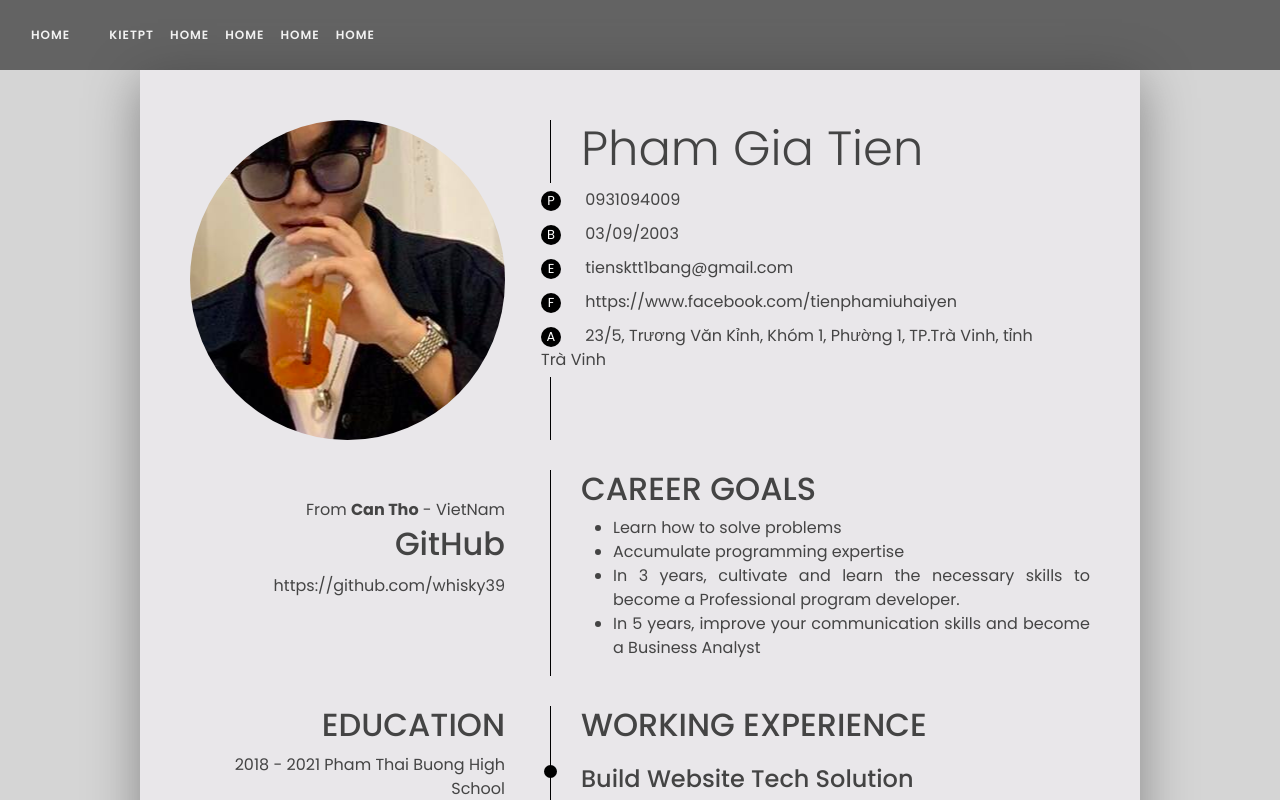
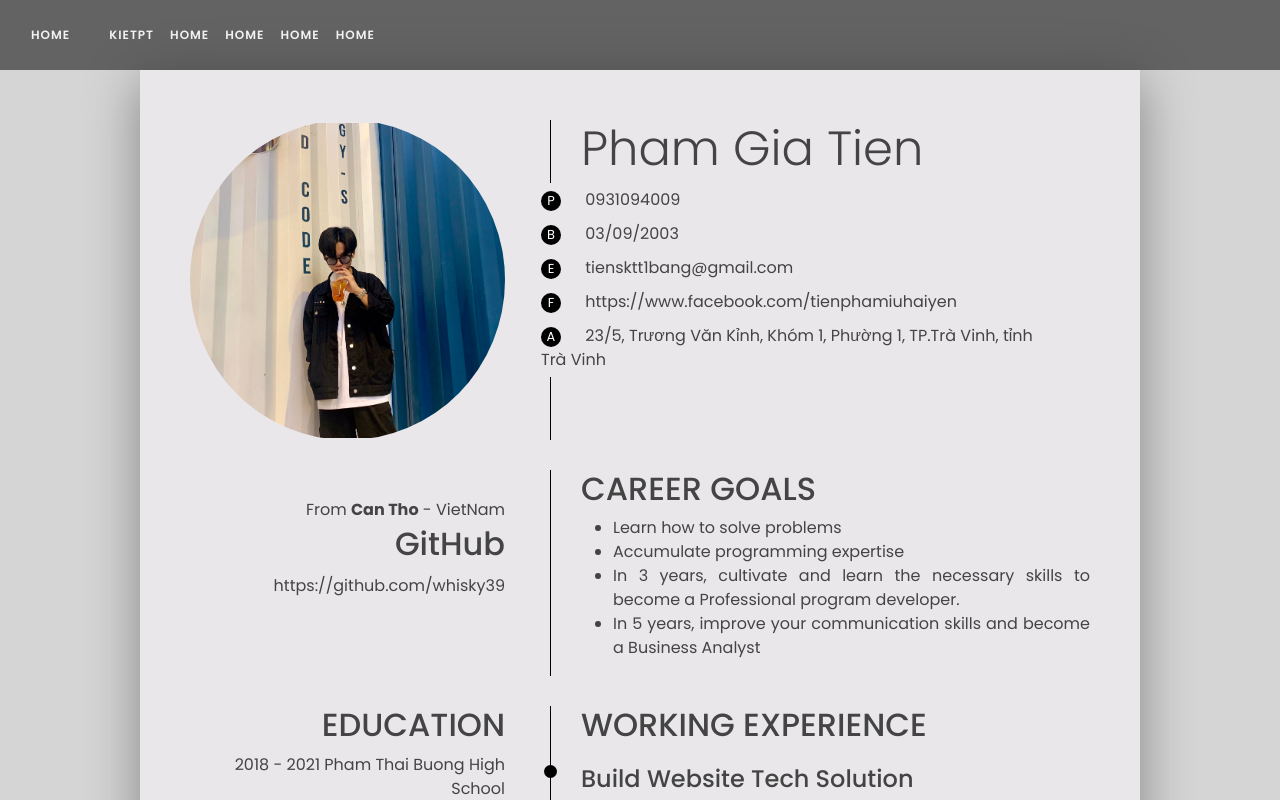
Before and after one commit to KietPT1103/final-fer, a React (Create React App) app: page /tien in a window 1280 px wide. Shown: the top 800 px of the page. Built offline with nearby package versions, Linux system fonts and the light colour scheme.

Commit message:
Update TienCVStyle.css

```diff
--- a/src/assets/styles/TienCVStyle.css
+++ b/src/assets/styles/TienCVStyle.css
@@ -156,4 +156,5 @@ h2 .actor-h2 {
     background: url("../images/TienCV/whisky.jpg") center center no-repeat;
     height: 20rem;
     border-radius: 100%;
+    background-size: contain;
 }
```
